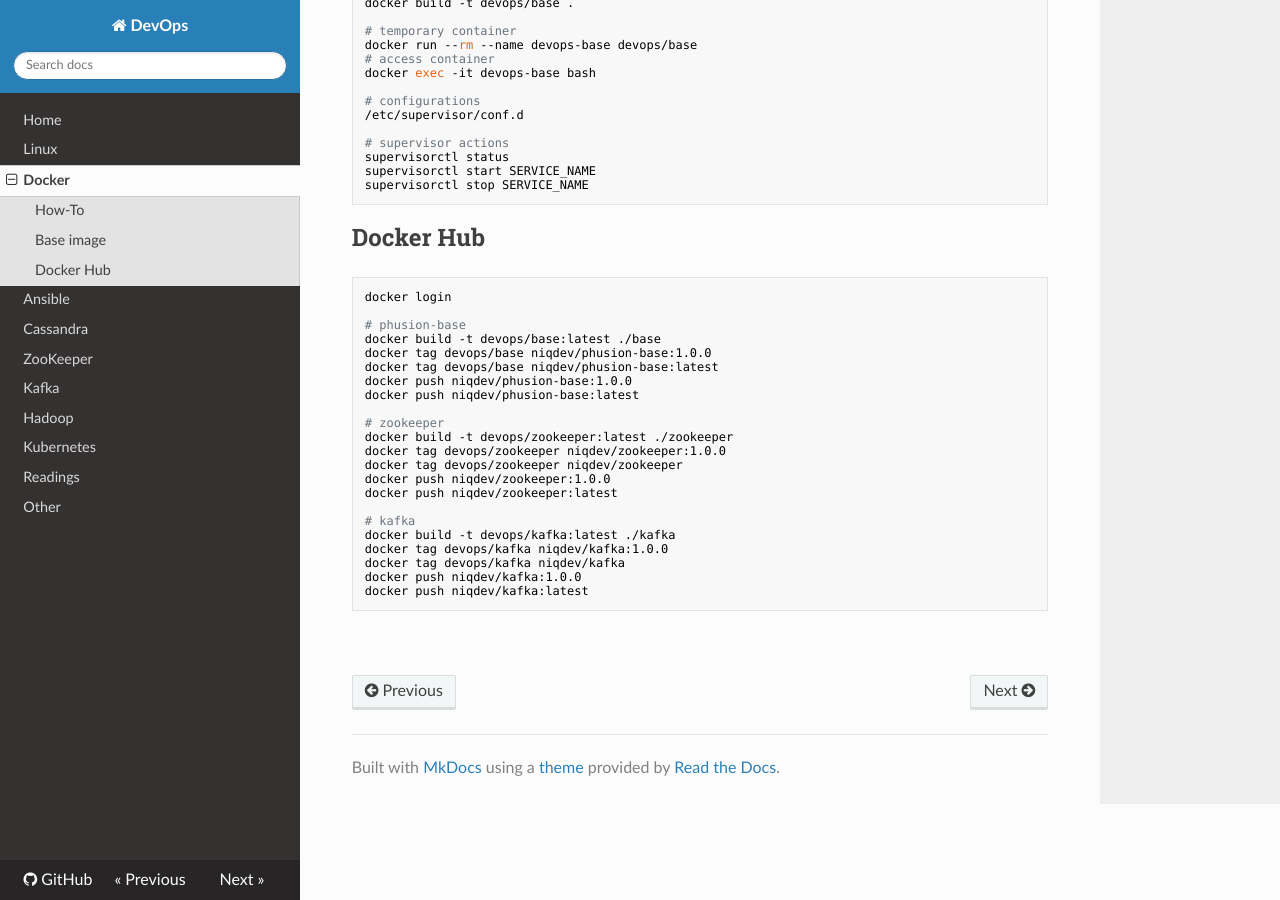
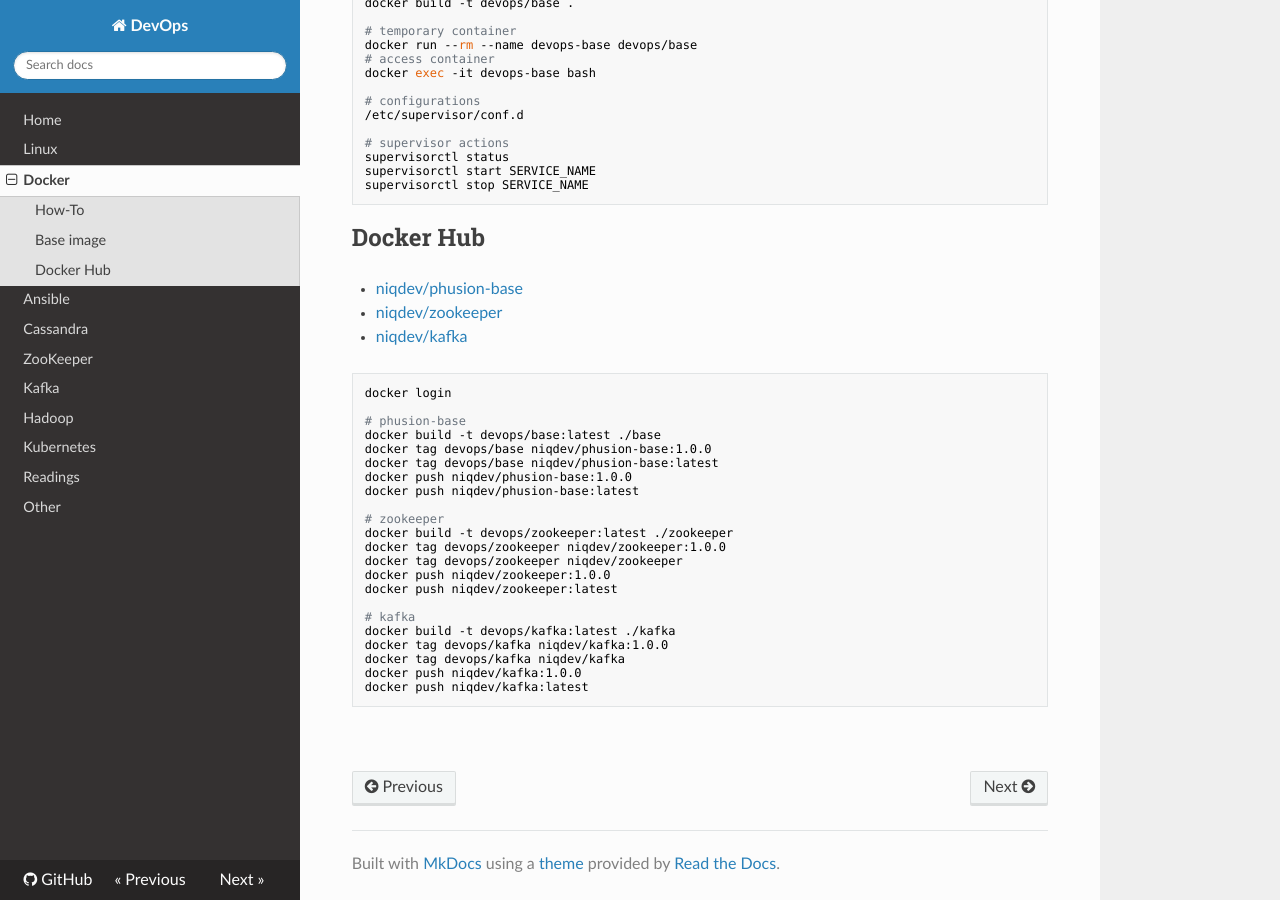
Before and after one commit to niqdev/devops, an MkDocs documentation site: the page built from docs/docker.md, in a window 1280 px wide and 900 px high, scrolled down 2196 px. Built offline with MkDocs 1.6.1, drawn with Linux system fonts in a browser that asks for light colours; nearby versions of some CDN libraries; old or Windows-style settings are respelled for this version of MkDocs.

Commit message:
doc: update docker

````diff
--- a/dev.txt
+++ b/dev.txt
@@ -18,6 +18,11 @@ https://github.com/josephpconley/spark-seed.g8
 
 * sla, percentile, jmx, mbeans, jconsole
 * add notes from JVM course
+
+# schema registry
+https://github.com/confluentinc/cp-docker-images
+https://hub.docker.com/r/confluentinc/cp-schema-registry/
+https://docs.confluent.io/current/installation/docker/docs/quickstart.html#schema-registry
 
 ---
 
--- a/docs/docker.md
+++ b/docs/docker.md
@@ -142,6 +142,10 @@ supervisorctl stop SERVICE_NAME
 
 ## Docker Hub
 
+* [niqdev/phusion-base](https://hub.docker.com/r/niqdev/phusion-base)
+* [niqdev/zookeeper](https://hub.docker.com/r/niqdev/zookeeper)
+* [niqdev/kafka](https://hub.docker.com/r/niqdev/kafka)
+
 ```bash
 docker login
 
````
